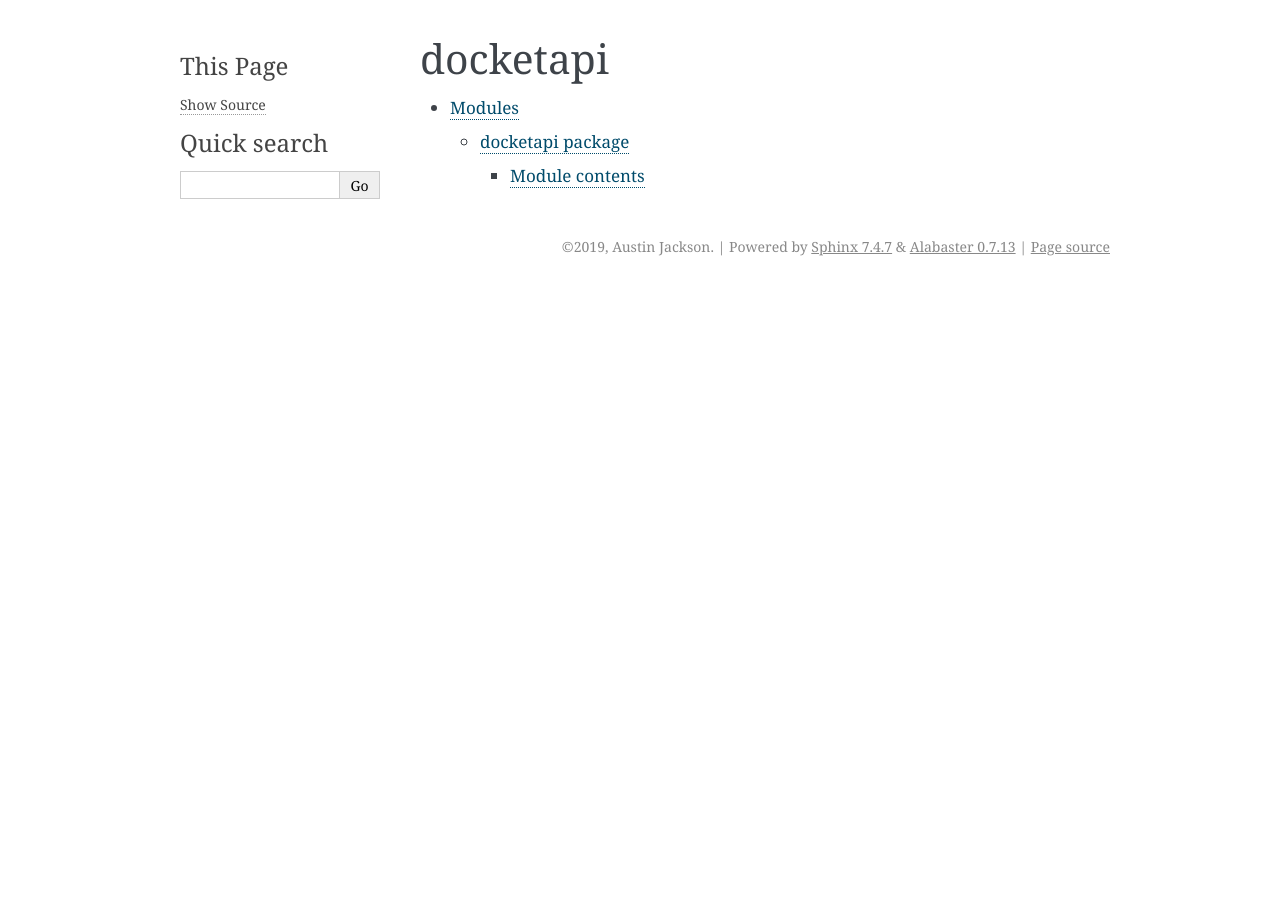
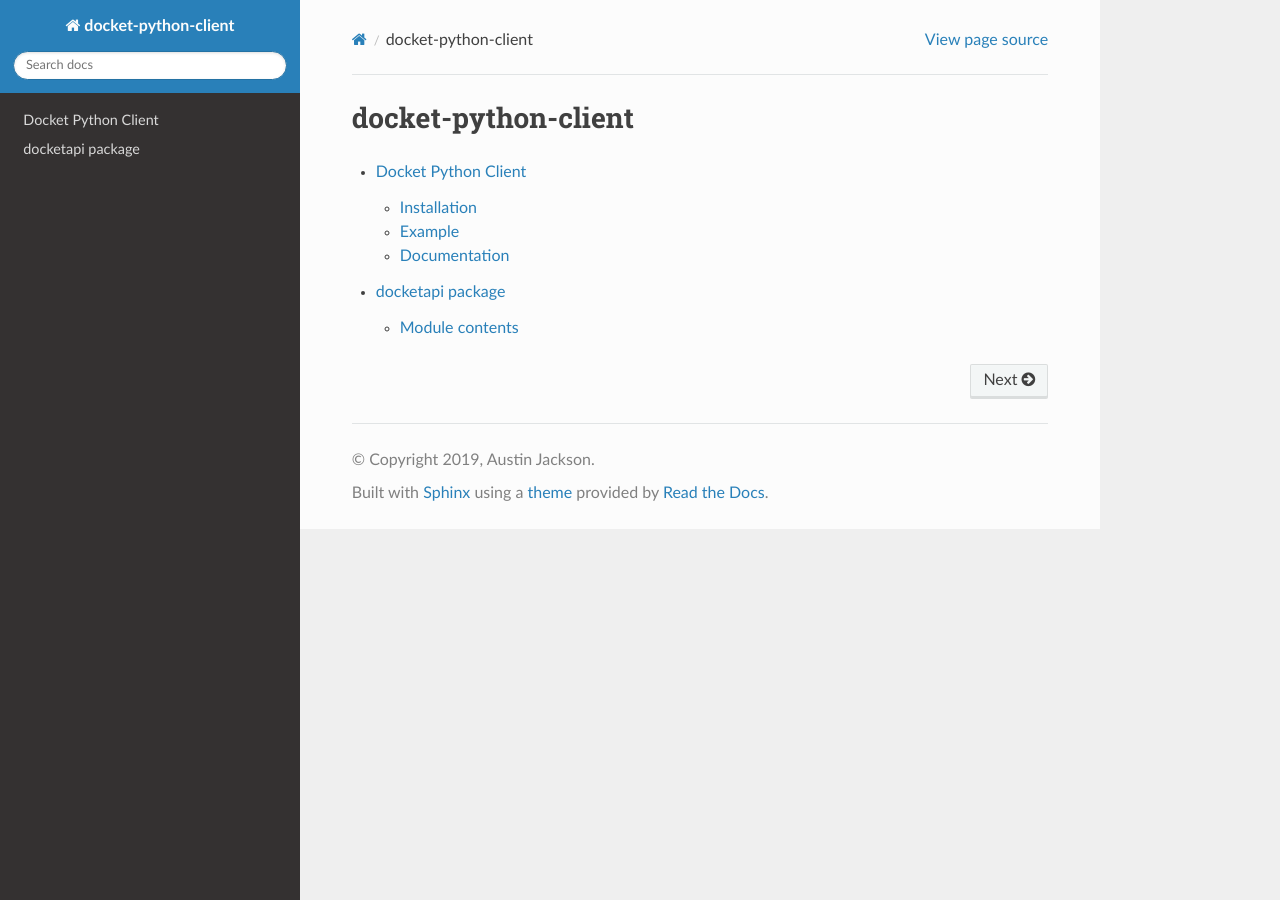
Before and after one commit to vesche/docket-python-client, a Sphinx documentation site: the page built from docs/index.rst, in a window 1280 px wide. Built offline with Sphinx 7.4.7 and the Read the Docs theme 2.0.0, drawn with Linux system fonts in a browser that asks for light colours.

Commit message:
Updates for RTD 2

```diff
--- a/docs/conf.py
+++ b/docs/conf.py
@@ -14,7 +14,7 @@
 #
 import os
 import sys
-sys.path.insert(0, os.path.abspath('../docketapi'))
+sys.path.insert(0, os.path.abspath('../'))
 
 
 # -- Project information -----------------------------------------------------
@@ -75,7 +75,7 @@ pygments_style = None
 # The theme to use for HTML and HTML Help pages.  See the documentation for
 # a list of builtin themes.
 #
-html_theme = 'alabaster'
+html_theme = 'sphinx_rtd_theme'
 
 # Theme options are theme-specific and customize the look and feel of a theme
 # further.  For a list of options available for each theme, see the
--- a/docs/index.rst
+++ b/docs/index.rst
@@ -1,6 +1,8 @@
-docketapi
-=========
+docket-python-client
+====================
 
 .. toctree::
-   Modules <modules.rst>
-   :maxdepth: 4
+   :maxdepth: 2
+
+   readme
+   docketapi
--- /dev/null
+++ b/docs/readme.rst
@@ -0,0 +1 @@
+.. include:: ../README.rst
```
Also changed, not shown: docs/modules.rst (deleted, +0 -7 lines), 3 other files.
